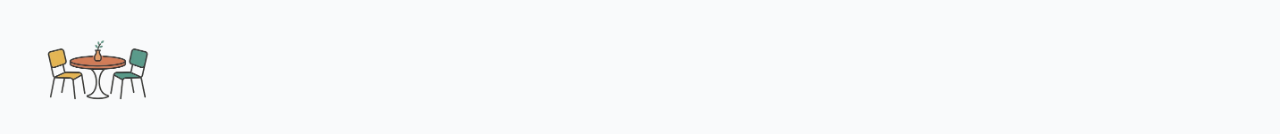
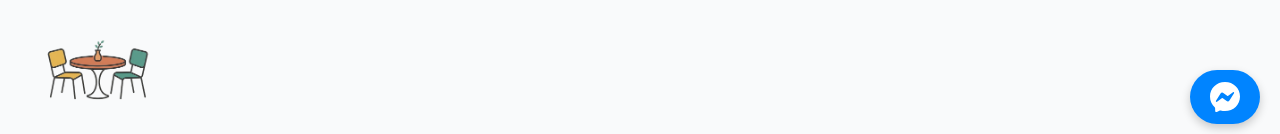
Before and after one commit to mandriva19/inventari, a React (Vite) app: page / in a window 1280 px wide. Shown: the part 656-790 px from the top of the page. Built offline with nearby package versions, Linux system fonts and the light colour scheme; no server answers.

Commit message:
messenger button added

```diff
--- a/src/App.jsx
+++ b/src/App.jsx
@@ -8,6 +8,7 @@ import Footer      from './components/layout/Footer';
 import HomePage    from './pages/HomePage';
 import ProductPage from './pages/ProductPage';
 import StudioPage  from './pages/StudioPage';
+import MessengerButton from './components/layout/MessengerButton';
 import { ContactModalProvider } from './contexts/ContactModalContext';
 import ContactModal from './components/layout/ContactModal';
 import { SettingsProvider } from './contexts/SettingsContext';
@@ -55,6 +56,7 @@ function AppShell() {
           <Route path="*"              element={<HomePage    isScrolled={isScrolled} />} />
         </Routes>
         <Footer />
+        <MessengerButton />
       </div>
     </>
   );
--- /dev/null
+++ b/src/components/layout/MessengerButton.jsx
@@ -0,0 +1,17 @@
+import React from 'react';
+
+const MessengerButton = () => (
+  <a
+    href="https://m.me/1296895936847061"
+    target="_blank"
+    rel="noopener noreferrer"
+    className="website-messenger-btn"
+    aria-label="Chat on Facebook Messenger"
+  >
+    <svg xmlns="http://www.w3.org/2000/svg" width="30" height="30" fill="currentColor" class="bi bi-messenger" viewBox="0 0 16 16">
+  <path d="M0 7.76C0 3.301 3.493 0 8 0s8 3.301 8 7.76-3.493 7.76-8 7.76c-.81 0-1.586-.107-2.316-.307a.64.64 0 0 0-.427.03l-1.588.702a.64.64 0 0 1-.898-.566l-.044-1.423a.64.64 0 0 0-.215-.456C.956 12.108 0 10.092 0 7.76m5.546-1.459-2.35 3.728c-.225.358.214.761.551.506l2.525-1.916a.48.48 0 0 1 .578-.002l1.869 1.402a1.2 1.2 0 0 0 1.735-.32l2.35-3.728c.226-.358-.214-.761-.551-.506L9.728 7.381a.48.48 0 0 1-.578.002L7.281 5.98a1.2 1.2 0 0 0-1.735.32z"/>
+    </svg>
+  </a>
+);
+
+export default MessengerButton;
--- a/src/styles/global.css
+++ b/src/styles/global.css
@@ -75,3 +75,21 @@
 .swiper-button-disabled {
   opacity: 0 !important;
 }
+
+/* Messenger button */
+.website-messenger-btn {
+  position: fixed;
+  bottom: 20px;
+  right: 20px;
+  background-color: #0084ff;
+  color: #fff;
+  padding: 12px 20px;
+  border-radius: 50px;
+  text-decoration: none;
+  font-family: sans-serif;
+  box-shadow: 0 4px 10px rgba(0,0,0,0.2);
+  z-index: 9999;
+}
+.website-messenger-btn:hover {
+  background-color: #006edd;
+}
```
